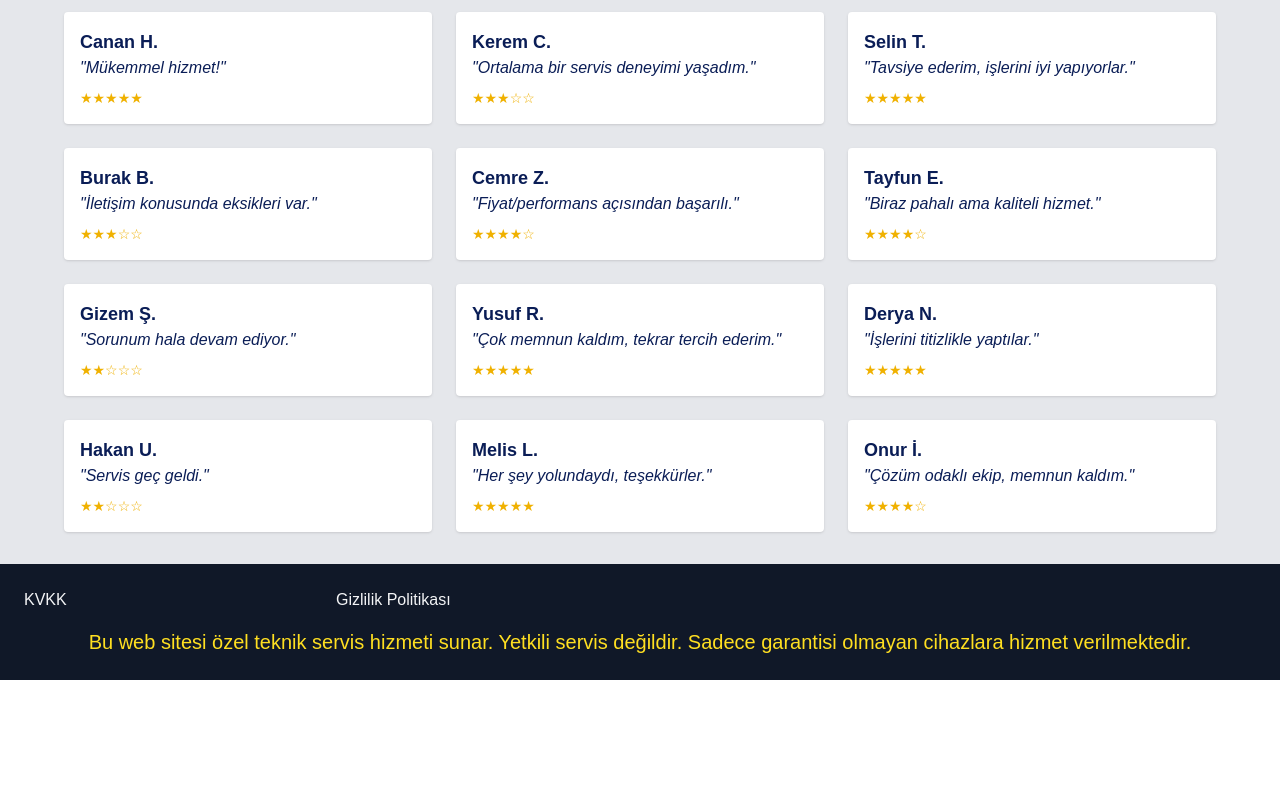
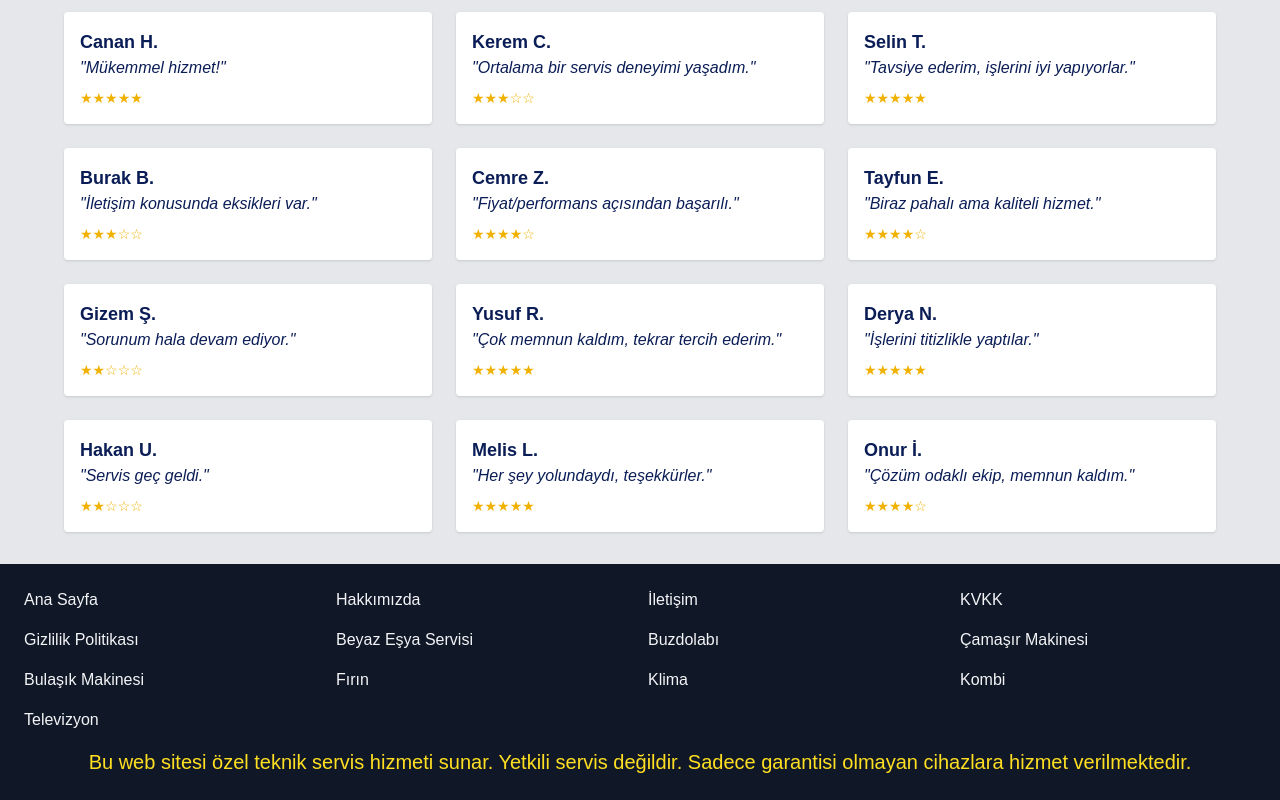
Before and after one commit to MustafaTaslialann/mustafataslialanweb, a Next.js app: page / in a window 1280 px wide. Shown: the part 680-1480 px from the top of the page. Before the commit the page ends 1360 px from the top, so only its background shows below. Built offline with nearby package versions, Linux system fonts and the light colour scheme.

Commit message:
Update CustomFooter.tsx

```diff
--- a/src/components/CustomFooter.tsx
+++ b/src/components/CustomFooter.tsx
@@ -29,13 +29,20 @@ const CustomFooter = () => {
     <footer className="bg-gray-900 text-gray-100 p-6">
       <div className="grid grid-cols-2 sm:grid-cols-3 md:grid-cols-4 gap-4 text-sm md:text-base">
 
-        <Link href="/kvkk" className="hover:underline">
-          KVKK
-        </Link>
-        <Link href="/gizlilik" className="hover:underline">
-          Gizlilik Politikası
-        </Link>
-
+           <Link href="/">Ana Sayfa</Link>
+        <Link href="/hakkimizda">Hakkımızda</Link>
+        <Link href="/iletisim">İletişim</Link>
+        <Link href="/kvkk" className="hover:underline">KVKK</Link>
+        <Link href="/gizlilik" className="hover:underline">Gizlilik Politikası</Link>
+        {services.map((service) => (
+          <Link
+            key={service}
+            href={`/hizmetler/${slugify(service)}`}
+            className="hover:underline"
+          >
+            {service}
+          </Link>
+        ))}
       </div>
       <p className="text-xl text-yellow-300 mt-4 text-center">
         Bu web sitesi özel teknik servis hizmeti sunar. Yetkili servis değildir.
```
